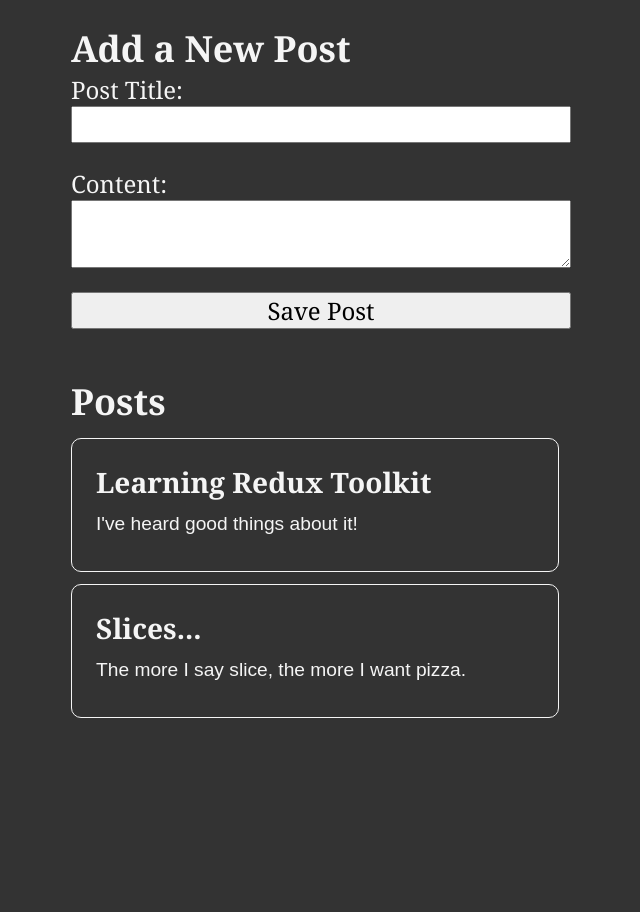
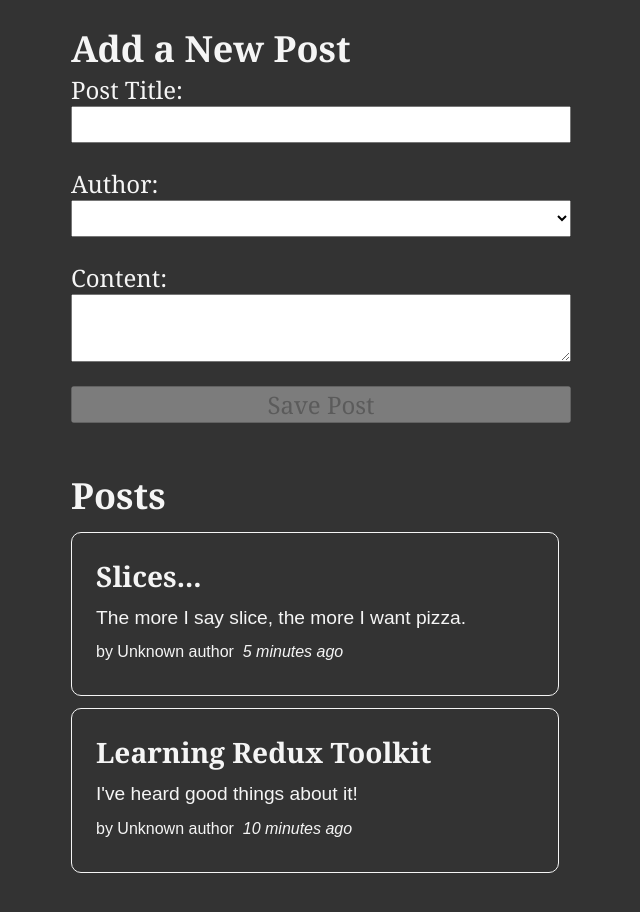
Before and after one commit to yilengyao/redux_toolkit-tutorial, a React (Create React App) app: page / in a window 1280 px wide. Shown: the top 912 px of the page, without its empty margins (319-959 px from the left). Before the commit the page ends 858 px from the top, so only its background shows below. Built offline with nearby package versions, Linux system fonts and the light colour scheme.

Commit message:
add user feature

```diff
--- a/package.json
+++ b/package.json
@@ -4,6 +4,7 @@
   "private": true,
   "dependencies": {
     "@reduxjs/toolkit": "^1.9.7",
+    "date-fns": "^2.30.0",
     "react": "^18.2.0",
     "react-dom": "^18.2.0",
     "react-redux": "^8.1.3",
--- a/src/app/store.js
+++ b/src/app/store.js
@@ -1,8 +1,10 @@
 import { configureStore } from "@reduxjs/toolkit";
 import postsReducer from "../features/posts/postsSlice";
+import usersReducer from "../features/users/usersSlice";
 
 export const store = configureStore({
   reducer: {
     posts: postsReducer,
+    users: usersReducer,
   },
 });
--- a/src/features/posts/AddPostForm.js
+++ b/src/features/posts/AddPostForm.js
@@ -1,24 +1,38 @@
 import { useState } from "react";
 import { postAdded } from "./postsSlice";
-import { useDispatch } from "react-redux";
+import { useDispatch, useSelector } from "react-redux";
+
+import { selectAllUsers } from "../users/usersSlice";
 
 const AddPostForm = () => {
   const dispatch = useDispatch();
 
   const [title, setTitle] = useState("");
   const [content, setContent] = useState("");
+  const [userId, setUserId] = useState("");
+
+  const users = useSelector(selectAllUsers);
 
   const onTitleChanged = (e) => setTitle(e.target.value);
   const onContentChanged = (e) => setContent(e.target.value);
+  const onAuthorChanged = (e) => setUserId(e.target.value);
 
   const onSavedPostClicked = () => {
     if (title && content) {
-      dispatch(postAdded(title, content));
+      dispatch(postAdded(title, content, userId));
 
       setTitle("");
       setContent("");
     }
   };
+
+  const canSave = Boolean(title) && Boolean(content) && Boolean(userId);
+
+  const usersOptions = users.map((user) => (
+    <option key={user.id} value={user.id}>
+      {user.name}
+    </option>
+  ));
 
   return (
     <section>
@@ -32,6 +46,11 @@
           value={title}
           onChange={onTitleChanged}
         />
+        <label htmlFor="postAuthor">Author:</label>
+        <select id="postAuthor" value={userId} onChange={onAuthorChanged}>
+          <option value=""></option>
+          {usersOptions}
+        </select>
         <label htmlFor="postContent">Content:</label>
         <textarea
           id="postContent"
@@ -39,7 +58,7 @@
           value={content}
           onChange={onContentChanged}
         />
-        <button type="button" onClick={onSavedPostClicked}>
+        <button type="button" onClick={onSavedPostClicked} disabled={!canSave}>
           Save Post
         </button>
       </form>
--- /dev/null
+++ b/src/features/posts/PostAuthor.js
@@ -0,0 +1,12 @@
+import { useSelector } from "react-redux";
+import { selectAllUsers } from "../users/usersSlice";
+
+const PostAuthor = ({ userId }) => {
+  const users = useSelector(selectAllUsers);
+
+  const author = users.find((user) => user.id === userId);
+
+  return <span>by {author ? author.name : "Unknown author"}</span>;
+};
+
+export default PostAuthor;
--- a/src/features/posts/PostList.js
+++ b/src/features/posts/PostList.js
@@ -1,13 +1,23 @@
 import { useSelector } from "react-redux";
 import { selectAllPosts } from "./postsSlice";
+import PostAuthor from "./PostAuthor";
+import TimeAgo from "./TimeAgo";
 
 const PostList = () => {
   const posts = useSelector(selectAllPosts);
 
-  const renderedPosts = posts.map((post) => (
+  const orderedPosts = posts
+    .slice()
+    .sort((a, b) => b.date.localeCompare(a.date));
+
+  const renderedPosts = orderedPosts.map((post) => (
     <article key={post.id}>
       <h3>{post.title}</h3>
       <p>{post.content.substring(0, 100)}</p>
+      <p className="postCredit">
+        <PostAuthor userId={post.userId} />
+        <TimeAgo timestamp={post.date} />
+      </p>
     </article>
   ));
 
--- /dev/null
+++ b/src/features/posts/TimeAgo.js
@@ -0,0 +1,18 @@
+import { parseISO, formatDistanceToNow } from "date-fns";
+
+const TimeAgo = ({ timestamp }) => {
+  let timeAgo = "";
+  if (timestamp) {
+    const date = parseISO(timestamp);
+    const timePeriod = formatDistanceToNow(date);
+    timeAgo = `${timePeriod} ago`;
+  }
+
+  return (
+    <span title={timestamp}>
+      &nbsp; <i>{timeAgo}</i>
+    </span>
+  );
+};
+
+export default TimeAgo;
--- a/src/features/posts/postsSlice.js
+++ b/src/features/posts/postsSlice.js
@@ -1,15 +1,18 @@
 import { createSlice, nanoid } from "@reduxjs/toolkit";
+import { sub } from "date-fns";
 
 const initialState = [
   {
     id: "1",
     title: "Learning Redux Toolkit",
     content: "I've heard good things about it!",
+    date: sub(new Date(), { minutes: 10 }).toISOString(),
   },
   {
     id: "2",
     title: "Slices...",
     content: "The more I say slice, the more I want pizza.",
+    date: sub(new Date(), { minutes: 5 }).toISOString(),
   },
 ];
 
@@ -21,12 +24,14 @@
       reducer(state, action) {
         state.push(action.payload);
       },
-      prepare(title, content) {
+      prepare(title, content, userId) {
         return {
           payload: {
             id: nanoid(),
             title,
             content,
+            userId,
+            date: new Date().toISOString(),
           },
         };
       },
--- /dev/null
+++ b/src/features/users/usersSlice.js
@@ -0,0 +1,23 @@
+import { createSlice } from "@reduxjs/toolkit";
+
+const initialState = [
+  { id: "0", name: "Dude Lebocswski" },
+  { id: "1", name: "Neil Young" },
+  { id: "2", name: "Dave Gray" },
+];
+
+const usersSlice = createSlice({
+  name: "users",
+  initialState,
+  reducers: {
+    userAdded(state, action) {
+      state.push(action.payload);
+    },
+  },
+});
+
+export const selectAllUsers = (state) => state.users;
+
+export const { userAdded } = usersSlice.actions;
+
+export default usersSlice.reducer;
```
Also changed, not shown: 1 other file (tests, documents, lock files or other folders).
